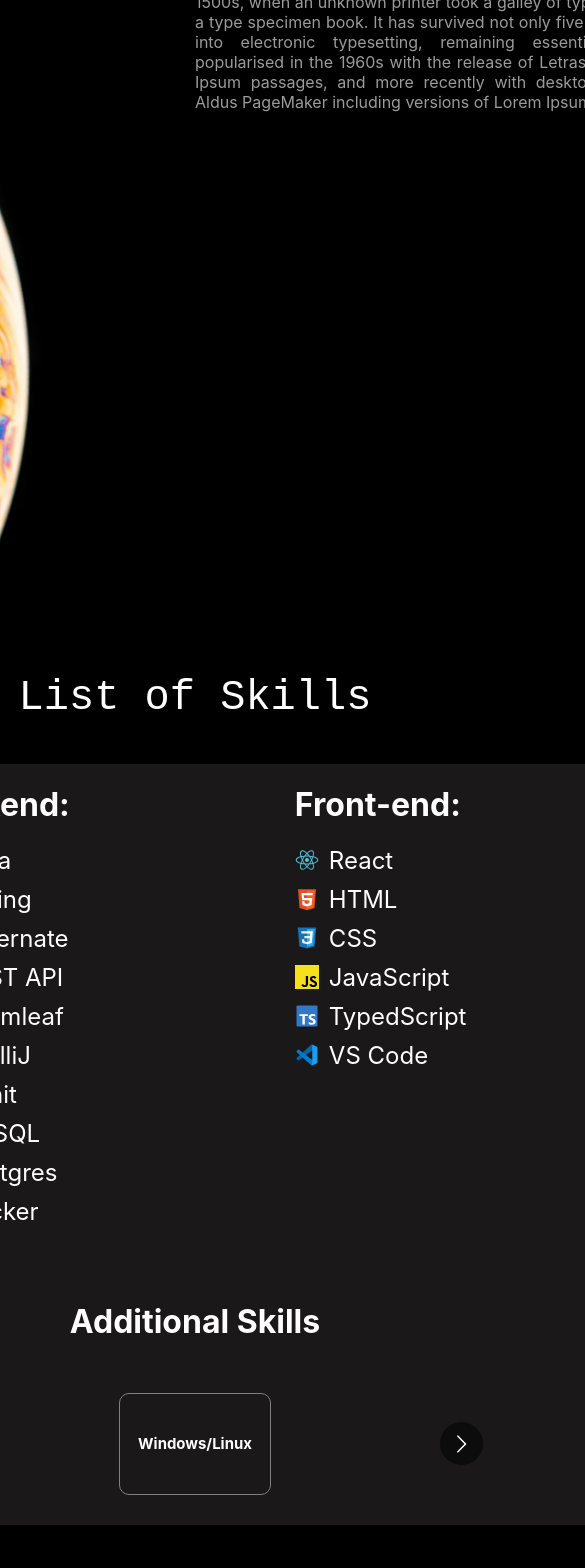
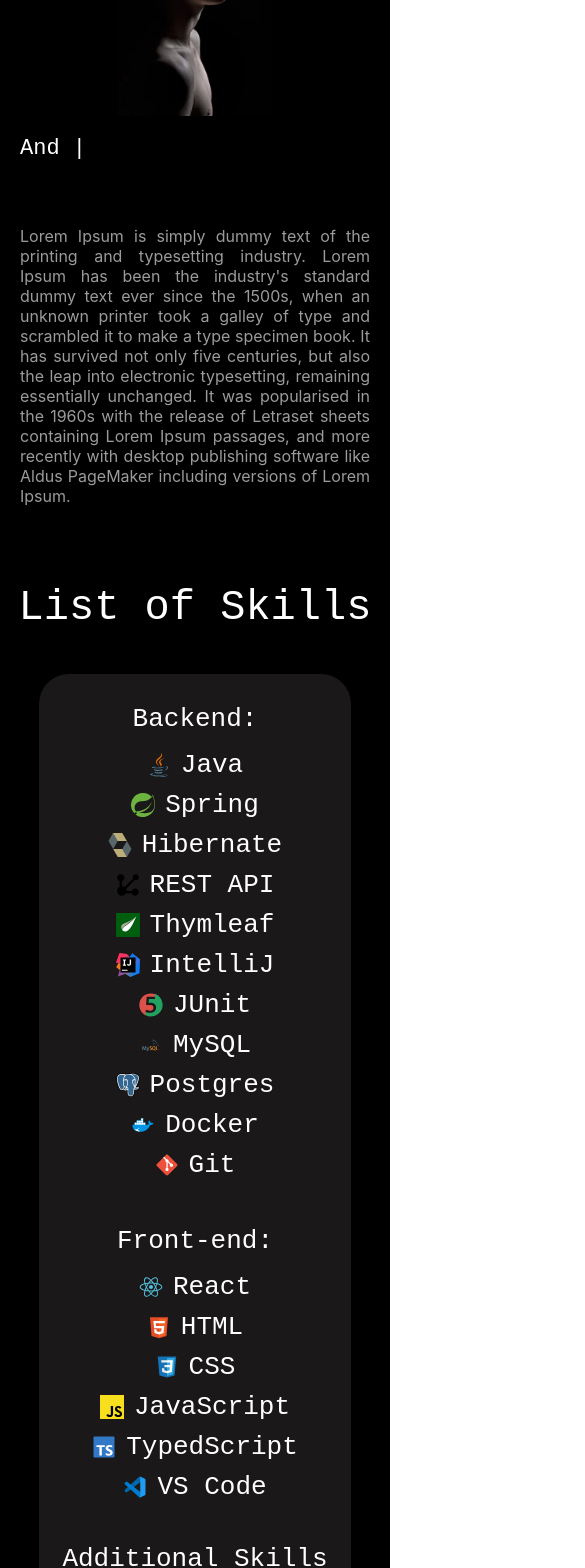
Before and after one commit to Filip-Politowski/About_Me, a React (Create React App) app: page / in a window 390 px wide. Shown: the part 220-1788 px from the top of the page, 585 px wide, since content can reach past the window. Built offline with nearby package versions, Linux system fonts and the light colour scheme.

Commit message:
Implemented responsive to project

```diff
--- a/src/assets/styles/globalColors.scss
+++ /dev/null
@@ -1,5 +0,0 @@
-$navbar-color: #1a1818;
-$gray-text-color: #9b9b9b;
-$icons-buttons-background: #2C2A2A;
-$icons-hover: #414141;
-// #2C2A2A
--- /dev/null
+++ b/src/assets/styles/globalVariables.scss
@@ -0,0 +1,37 @@
+$navbar-color: #1a1818;
+$gray-text-color: #9b9b9b;
+$icons-buttons-background: #2C2A2A;
+$icons-hover: #414141;
+
+
+$sm: 480px;
+$smd: 768px;
+$lg: 1024px;
+$xl:1200px;
+$xxl: 1400px;
+
+@mixin sm{
+    @media screen and (max-width: ($sm)) {
+        @content;
+    }
+}
+@mixin md{
+    @media screen and (max-width: ($smd)) {
+        @content;
+    }
+}
+@mixin lg{
+    @media screen and (max-width: ($lg)) {
+        @content;
+    }
+}
+@mixin xl{
+    @media screen and (max-width: ($xl)) {
+        @content;
+    }
+}
+@mixin xxl{
+    @media screen and (max-width: ($xxl)) {
+        @content;
+    }
+}
--- a/src/components/content/Content.tsx
+++ b/src/components/content/Content.tsx
@@ -9,7 +9,7 @@ const Content = () => {
   return (
     <div className="content-container">
       <div className="welcome-container" id='welcome'>
-        <img src={colorImage} alt="colors" />
+        <img src={profile} alt="colors" />
         <div className="welcome-text-container">
           <div className="welcome-header">
             <TypingEffect text1="Hi I'm Filip Politowski" text2="And I am currently looking for new job opportunities" eraseSpeed={40} typingSpeed={70} loop={true} />
--- a/src/components/content/content.scss
+++ b/src/components/content/content.scss
@@ -1,4 +1,4 @@
-@import '../../assets/styles/globalColors.scss';
+@import "../../assets/styles/globalVariables.scss";
 .content-container {
   background-color: black;
   width: 1200px;
@@ -9,6 +9,7 @@
   img {
     width: 600px;
     height: 100%;
+    margin: auto;
   }
 
   .welcome-container {
@@ -17,25 +18,51 @@
     justify-content: space-between;
 
     .welcome-text-container {
-        .welcome-header {
-            font-family: "Courier New", Courier, monospace; /* Styl pisania */
+      .welcome-header {
+        font-family: "Courier New", Courier, monospace; /* Styl pisania */
+        height: 100px;
+          @include xl{
+            max-width: 100%;
+            height: 20px;
+            margin-bottom: 60px;
           }
-
+          @include sm{
+            height: 30px;
+          }
+      }
 
       .welcome-text {
         color: $gray-text-color;
         word-wrap: break-word; /* Zawija długie słowa */
         overflow-wrap: anywhere; /* Dodatkowa kontrola dla zawijania w trudnych przypadkach */
         max-width: 100%; /* Zapobiega wychodzeniu poza rodzica */
-
         text-align: justify;
       }
+
+      @include xl{
+        padding: 20px;
+      }
+    }
+
+    @include xl {
+      flex-direction: column;
     }
   }
 
-  .skills-description{
-     font-family: "Courier New", Courier, monospace;
-     font-size: 42px;
+  .skills-description {
+    font-family: "Courier New", Courier, monospace;
+    font-size: 42px;
   }
 
+  @include xl {
+  width: 100%;
+
+  img {
+    height:40%;
+    width: 40%;
+  }
+  .skills-container{
+    // display: none;
+  }
+  }
 }
--- a/src/components/navbar/navbar.scss
+++ b/src/components/navbar/navbar.scss
@@ -1,4 +1,4 @@
-@import '../../assets/styles/globalColors.scss';
+@import '../../assets/styles/globalVariables.scss';
 .navbar {
   position: sticky;
   top: 0;
--- a/src/components/skills/Skills.tsx
+++ b/src/components/skills/Skills.tsx
@@ -32,8 +32,12 @@ const Skills = () => {
       items: 3,
     },
     tablet: {
-      breakpoint: { max: 1024, min: 464 },
+      breakpoint: { max: 1024, min: 720 },
       items: 2,
+    },
+    mobileXl: {
+      breakpoint: { max: 720, min: 464 },
+      items: 1,
     },
     mobile: {
       breakpoint: { max: 464, min: 0 },
@@ -47,71 +51,71 @@ const Skills = () => {
     <div className="skills-container" id='skills'>
       <div className="skills-list">
         <div className="skills-left">
-          <h1>Backend:</h1>
+          <p className="skills-header">Backend:</p>
           <ul>
             <li>
               <img src={java} alt="" />
-              Java
+              <p>Java</p>
             </li>
             <li>
               <img src={spring} alt="" />
-              Spring
+              <p>Spring</p>
             </li>
             <li>
-              <img src={hibernate} alt="" /> Hibernate
+              <img src={hibernate} alt="" /> <p>Hibernate</p>
             </li>
             <li>
-              <img src={rest} alt="" /> REST API
+              <img src={rest} alt="" /> <p>REST API</p>
             </li>
             <li>
-              <img src={thymleaf} alt="" /> Thymleaf
+              <img src={thymleaf} alt="" /> <p>Thymleaf</p>
             </li>
             <li>
-              <img src={intellij} alt="" /> IntelliJ
+              <img src={intellij} alt="" /> <p>IntelliJ</p>
             </li>
             <li>
-              <img src={junit} alt="" /> JUnit
+              <img src={junit} alt="" /> <p>JUnit</p>
             </li>
             <li>
-              <img src={mysql} alt="" /> MySQL
+              <img src={mysql} alt="" /><p>MySQL</p>
             </li>
             <li>
-              <img src={postgresql} alt="" /> Postgres
+              <img src={postgresql} alt="" /> <p>Postgres</p>
             </li>
             <li>
-              <img src={docker} alt="" /> Docker
+              <img src={docker} alt="" /> <p>Docker</p>
             </li>
             <li>
-              <img src={git} alt="" /> Git
+              <img src={git} alt="" /><p>Git</p>
             </li>
           </ul>
         </div>
         <div className="skills-right">
-          <h1>Front-end:</h1>
+          <p className="skills-header">Front-end:</p>
           <ul>
             <li>
-              <img src={react} alt="" /> React
+              <img src={react} alt="" /> <p>React</p>
             </li>
             <li>
-              <img src={html} alt="" /> HTML
+              <img src={html} alt="" /> <p>HTML</p>
             </li>
             <li>
-              <img src={css} alt="" /> CSS
+              <img src={css} alt="" /> <p>CSS</p>
             </li>
             <li>
-              <img src={javascript} alt="" /> JavaScript
+              <img src={javascript} alt="" /> <p>JavaScript</p>
             </li>
             <li>
-              <img src={typescript} alt="" /> TypedScript
+              <img src={typescript} alt="" /> <p>TypedScript</p>
             </li>
             <li>
-              <img src={vscode} alt="" /> VS Code
+              <img src={vscode} alt="" /> <p>VS Code</p>
             </li>
           </ul>
         </div>
       </div>
       <div className="additional-skills-description">
-        <h1>Additional Skills</h1>
+        <p>Additional Skills</p>
 
       </div>
       <div className="additional-skills">
--- a/src/components/skills/skills.scss
+++ b/src/components/skills/skills.scss
@@ -1,4 +1,5 @@
-@import "../../assets/styles/globalColors.scss";
+@import "../../assets/styles/globalVariables.scss";
+
 .skills-container {
   display: flex;
   flex-direction: column;
@@ -6,75 +7,110 @@
   justify-content: center;
   background-color: $navbar-color;
   border-radius: 30px;
-
-  margin-bottom:200px;
+  font-family: "Courier New", Courier, monospace;
+  margin-bottom: 200px;
   width: 80%;
-
 
   .skills-list {
     width: 80%;
     display: flex;
     flex-direction: row;
     justify-content: space-around;
+
     ul {
       list-style: none;
       padding: 0;
-    }
-    ul li {
+
+      li {
         display: flex;
         align-items: center;
         margin-bottom: 10px;
         font-size: 24px;
+
+        img {
+          margin-right: 10px;
+          vertical-align: middle;
+          height: 24px;
+          width: 24px;
         }
-    ul li img {
-      margin-right: 10px; /* Dodaj odstęp między obrazkiem a tekstem */
-      vertical-align: middle; /* Wyrównaj obrazek do środka tekstu */
-      height: 24px; /* Opcjonalnie zmień wysokość obrazka */
-      width: 24px; /* Opcjonalnie zmień szerokość obrazka */
       }
-    .skills-left {
+    }
+
+    .skills-left,
+    .skills-right {
+      .skills-header {
+        margin-top: 30px;
+      }
+      p {
+        font-size: 26px;
+        margin: 0;
+      }
+    }
+
+    @include md{
+      flex-direction: column;
+      .skills-header{
+        margin: auto;
+        text-align: center;
+      }
+      li{
+        justify-content: center;
+      img{
+        margin:0;
+      }
+      }
     }
   }
 
   .carousel .slide div {
-    border: 2px solid #000; /* Black border */
-    padding: 20px; /* Add some spacing inside the border */
-    border-radius: 10px; /* Optional: round the corners */
-    text-align: center; /* Center-align the text */
-    background-color: #f9f9f9; /* Light background */
-    box-shadow: 0px 4px 6px rgba(0, 0, 0, 0.1); /* Optional shadow */
+    border: 2px solid #000;
+    padding: 20px;
+    border-radius: 10px;
+    text-align: center;
+    background-color: #f9f9f9;
+    box-shadow: 0px 4px 6px rgba(0, 0, 0, 0.1);
   }
+
+  .additional-skills-description {
+    font-size: 26px;
+  }
+
   .additional-skills {
     width: 60%;
-    margin-bottom: 30px;
-    margin-top: 30px;
+    margin: 30px 0;
 
     .react-multiple-carousel__arrow--left {
       left: 0;
+      @include md{
+        display: none;
       }
+    }
+
     .react-multiple-carousel__arrow--right {
       right: 0;
+      @include md{
+        display: none;
       }
+    }
+
     .item {
-        border: solid 1px gray;
+      border: 1px solid gray;
       display: flex;
       flex-direction: column;
-        align-items: center; /* Wyśrodkowanie w pionie */
-        justify-content: center; /* Wyśrodkowanie w poziomie */
+      align-items: center;
+      justify-content: center;
       border-radius: 10px;
       width: 150px;
       height: 100px;
       margin: auto;
-        text-align: center; /* Wyśrodkowanie tekstu wewnątrz, jeśli jest wielowierszowy */
-        font-size: 18px; /* Dopasuj rozmiar tekstu */
-        font-weight: 500; /* Opcjonalne: lekko pogrubiony tekst */
+      text-align: center;
+      font-size: 18px;
+      font-weight: 500;
       transition: 0.5s;
 
       &:hover {
         background-color: $icons-hover;
       }
-
-
     }
   }
 }
--- a/src/components/socialButtons/github/github.scss
+++ b/src/components/socialButtons/github/github.scss
@@ -1,4 +1,4 @@
-@import '../../../assets/styles/globalColors.scss';
+@import '../../../assets/styles/globalVariables.scss';
 .github {
   width: 40px;
   height: 40px;
--- a/src/components/socialButtons/linkedin/linkedin.scss
+++ b/src/components/socialButtons/linkedin/linkedin.scss
@@ -1,4 +1,4 @@
-@import '../../../assets/styles/globalColors.scss';
+@import '../../../assets/styles/globalVariables.scss';
 .linkedin {
   width: 40px;
   height: 40px;
--- a/src/components/squareButton/squareButton.scss
+++ b/src/components/squareButton/squareButton.scss
@@ -1,4 +1,4 @@
-@import '../../assets/styles/globalColors.scss';
+@import '../../assets/styles/globalVariables.scss';
 .square-button {
   button {
     background-color: transparent;
--- a/src/components/typing-effect/typingEffect.scss
+++ b/src/components/typing-effect/typingEffect.scss
@@ -1,7 +1,9 @@
+@import '../../assets/styles/globalVariables.scss';
 .typing-effect {
   font-size: 48px;
   color: white;
   text-align: left;
+
   .cursor {
     animation: blink 0.7s step-end infinite;
   }
@@ -10,4 +12,12 @@
       display: none;
     }
   }
+@include xl{
+  font-size: 30px;
 }
+
+@include md{
+  font-size: 22px;
+}
+
+}
```
Lines whose indentation alone changed are shown as unchanged.
